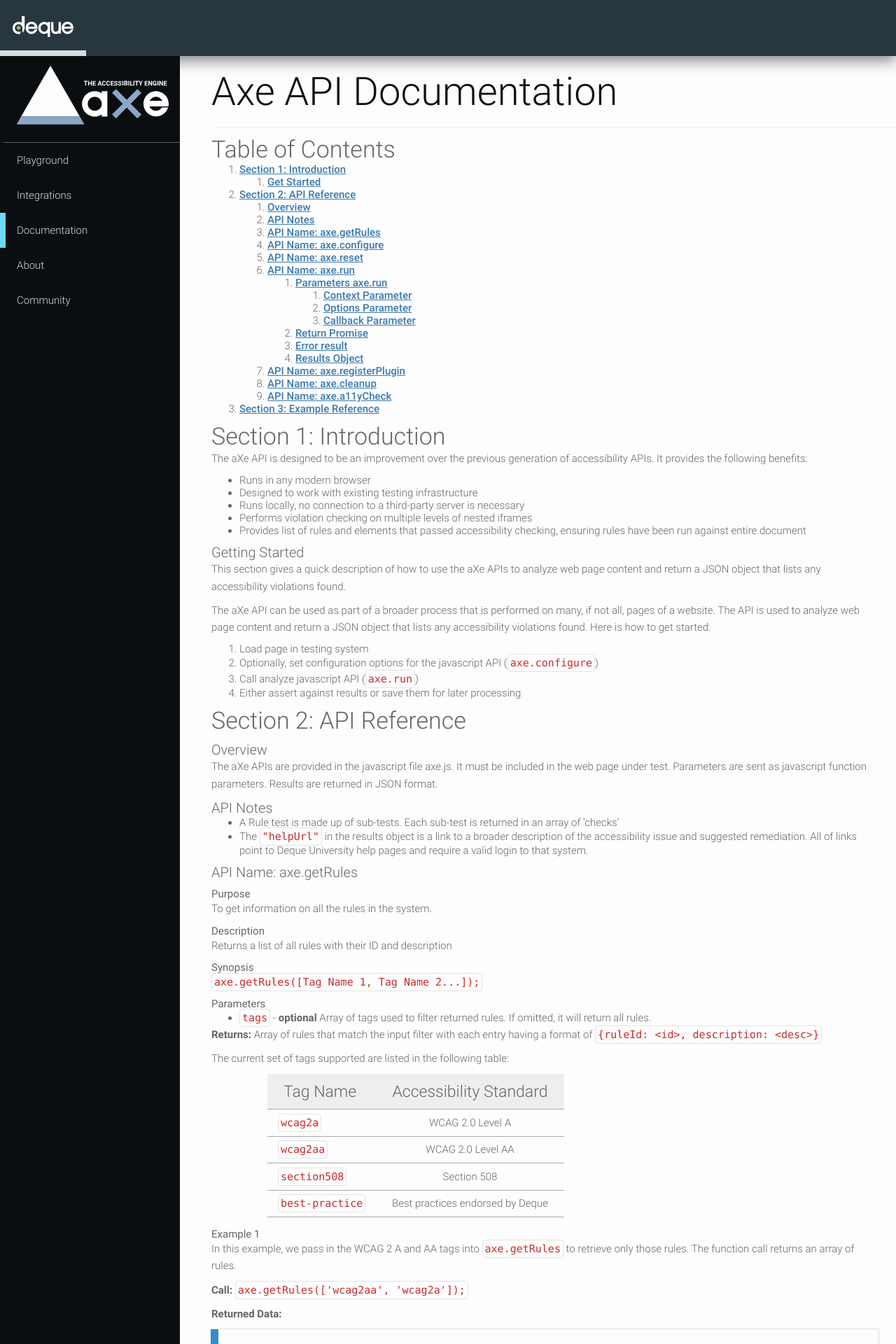
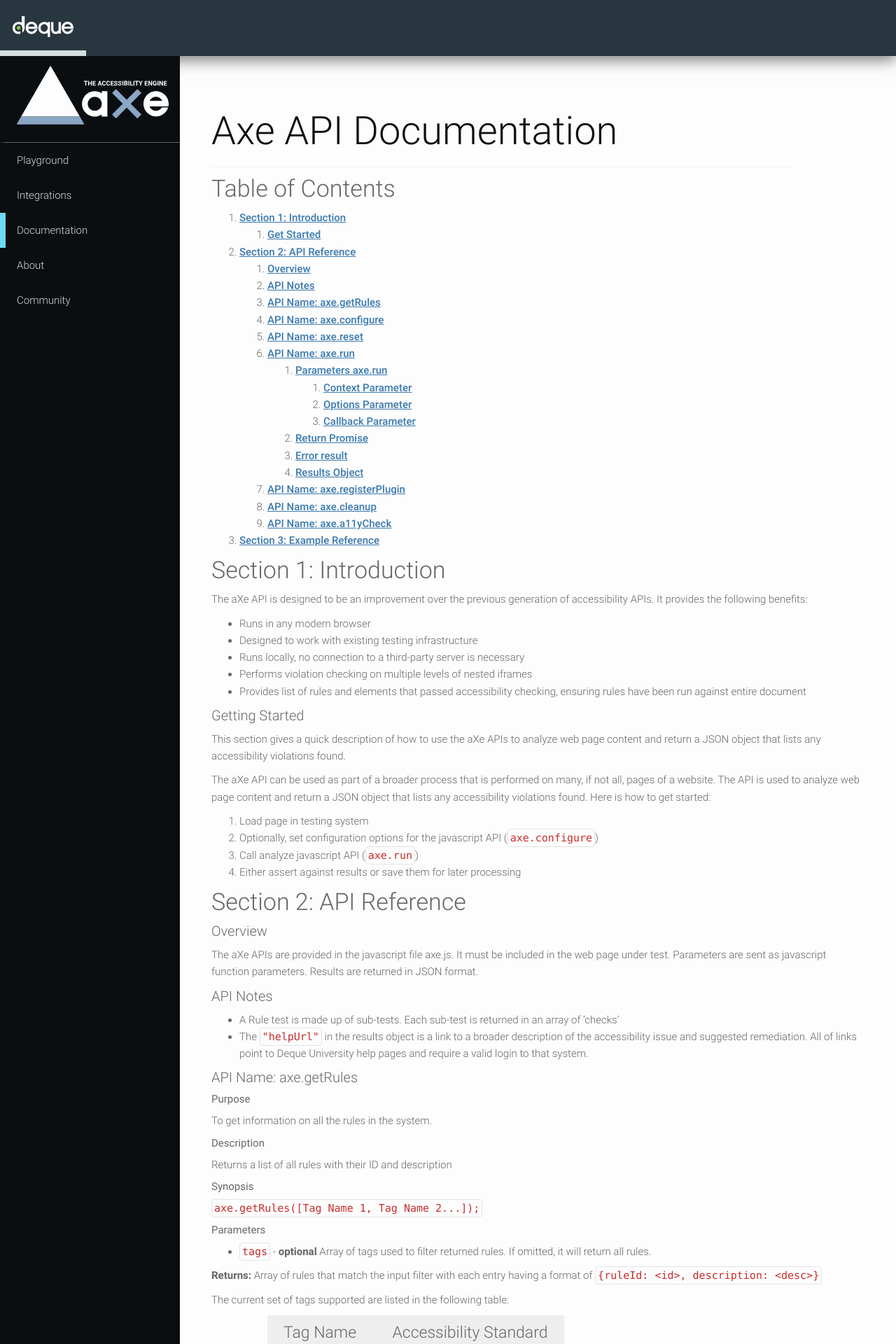
Before and after one commit to dequelabs/axe-website, a Jekyll site: the page built from docs.md, in a window 1280 px wide. Shown: the top 1920 px of the page at 70% size. Built offline with Jekyll 4.4.1, drawn with Linux system fonts in a browser that asks for light colours; some of the changed text lies outside the part shown.

Commit message:
style: various style tweaks for website
Aligning more closely with Pattern Library and improving on mobile devices

```diff
--- a/assets/styles/index.css
+++ b/assets/styles/index.css
@@ -68,9 +68,6 @@
 }
 
 .dqpl-main-content .post {
-  position: fixed;
-  top: 80px;
-  bottom: 0;
   overflow: auto;
   max-width: 100%;
 }
--- a/assets/styles/main.css
+++ b/assets/styles/main.css
@@ -10,21 +10,26 @@
   padding: 0px;
 }
 
-body p {
+body p,
+body .post-content ul,
+body .post-content ol {
   line-height: 1.618;
   margin: 10px 0px;
+}
+.post-content ol ol {
+  margin: 0;
 }
 
 body .dqpl-main-content.dqpl-collapsed {
   padding-left: 0px;
 }
 
-fieldset{
+fieldset {
   border: none;
 }
 h1 {
-  font-size: 56px !important;
-  color: #0b0e11 !important;
+  font-size: 56px;
+  color: #0b0e11;
   font-weight: 300;
   position: relative;
 }
@@ -48,18 +53,18 @@
 }
 
 h5 {
-  margin: 10px 0px 00px 0px !important;
+  margin: 10px 0px 0px 0px;
   font-weight: 500;
 }
 
 h6 {
-  margin: 10px 0px 10px 0px !important;
+  margin: 10px 0px 10px 0px;
   font-weight: 300;
   font-style: italic;
 }
 
 iframe {
-  padding-bottom: 20px
+  padding-bottom: 20px;
 }
 
 ol {
@@ -71,7 +76,7 @@
 }
 
 p {
-  margin-top: 0px !important;
+  margin-top: 0px;
 }
 
 table {
@@ -111,7 +116,7 @@
 }
 
 /*allblocks & block can be find in Integrations */
-.allblocks{
+.allblocks {
   text-align: center;
   padding: 0px;
   width: 100%;
@@ -141,8 +146,8 @@
 }
 
 .backto {
- float: right !important;
- padding-top: 20px !important;
+ float: right;
+ padding-top: 20px;
 
 }
 
@@ -157,14 +162,14 @@
 }
 
 .dqpl-main-content {
-  padding: 20px;
+  padding: 90px 20px 20px;
 }
 
 .dqpl-button-primary {
-  margin-right: 10px !important;
+  margin-right: 10px;
 }
 
-.dqpl-main-content{
+.dqpl-main-content {
   overflow: auto;
   position: fixed;
   height: 100%;
@@ -172,10 +177,11 @@
 }
 
 /*Logo*/
-.dqpl-side-bar li:not([aria-controls]).dqpl-branding a .dqpl-logo img, .dqpl-item-text.dqpl-branding a .dqpl-logo img {
-  height: 90px !important;
-  width: 100% !important;
-  padding-left: 0px !important;
+.dqpl-side-bar li:not([aria-controls]).dqpl-branding a .dqpl-logo img,
+.dqpl-item-text.dqpl-branding a .dqpl-logo img {
+  height: 90px;
+  width: 100%;
+  padding-left: 0px;
 }
 
 .dqpl-main-nav li.dqpl-subnav,
@@ -255,18 +261,36 @@
   height: 70vh;
 }
 
+.responsive-iframe {
+  max-height: 400px;
+  max-width: 600px;
+}
+.responsive-iframe > div {
+  position: relative;
+  padding-bottom: 66.6%;
+  height: 0;
+  overflow: hidden;
+}
+  .responsive-iframe iframe {
+    position: absolute;
+    top: 0;
+    left: 0;
+    width: 100%;
+    height: 100%;
+  }
+
 hr {
   margin: 15px 0px;
 }
 
-.integration img{
+.integration img {
   margin: 0 auto 0em !important;
 }
 
 .page-content .dqpl-main-content.dqpl-collapsed {
-  width:100%;
-  height:100%;
-  margin-left: 0 !important;
+  width: 100%;
+  height: 100%;
+  margin-left: 0;
 }
 
 .playground-button {
@@ -277,13 +301,17 @@
   overflow-y: visible;
 }
 
-.post-content{
+.post-header {
+  padding-right: 130px;
+}
+
+.post-content {
   padding: 0px 25px 20px;
 }
 
 .post-title {
   border-bottom: 1px solid #f2f2f2;
-  margin: 0px 0px 10px 25px;
+  margin: 30px 0px 10px 25px;
 }
 
 /*Blue border of the selected nav. button*/
@@ -330,22 +358,14 @@
     display: none;
   }
 
-  .block{
-  width: 111px;
-  height: 231px;
+  .block {
+    width: 111px;
+    height: 231px;
   }
 
   .examplelogo {
     height: 75px;
     width: 75px;
-  }
-
-  .fork {
-    right: 10px;
-  }
-
-  .logo {
-    width: 110px !important;
   }
 
   iframe {
@@ -354,7 +374,7 @@
   }
 
   .page-content .dqpl-main-content.dqpl-collapsed {
-  padding-top: 50px;
+    padding-top: 50px;
   }
 
   .playground-button {
@@ -382,32 +402,24 @@
 
 @media screen and (min-width: 480.1px) and (max-width: 620px){
   .fork {
-    right: 30px !important;
+    padding-left: 30px;
   }
 }
 
 /* Tablet */
-@media screen and (min-width: 480.1px) and (max-width: 1023.9px){
+@media screen and (max-width: 1023.9px){
   .big {
     display: none;
   }
 
-  .block{
-  width: 25%;
-  height: 231px;
+  .block {
+    width: 25%;
+    height: 231px;
   }
 
   .examplelogo {
     height: 85px;
     width: 85px;
-  }
-
-  .fork {
-    right: 0px;
-  }
-
-  .logo {
-    width: 110px !important;
   }
 
   .page-content {
@@ -440,7 +452,7 @@
 
 /* normal screen desktop */
 @media (min-width: 1024px){
-  .block{
+  .block {
     padding-top: 15px;
     width: 30%;
   }
@@ -448,10 +460,6 @@
   .examplelogo {
     height: 100px;
     width: 100px;
-  }
-
-  .post-header {
-    padding-top: 80px;
   }
 
   .selectbuttonphone {
@@ -462,7 +470,6 @@
 /* big screen desktop */
 @media (min-width: 1200px) {
   .dqpl-main-content {
-    padding-top: 90px 0px 0px 0px;
     box-sizing: border-box;
     padding-bottom: 10px;
   }
```
Also changed, not shown: index.md (+8 -4 lines).
